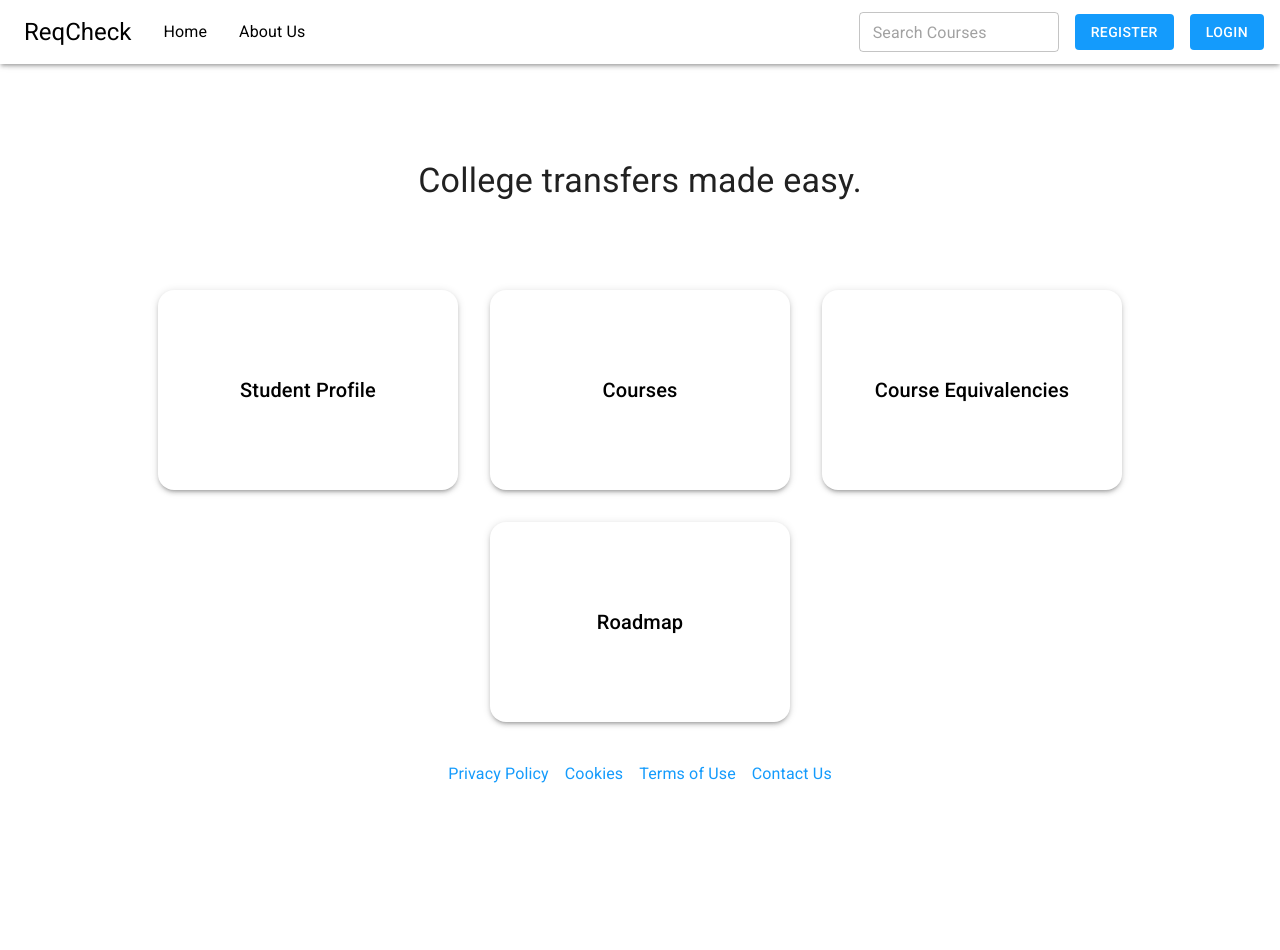
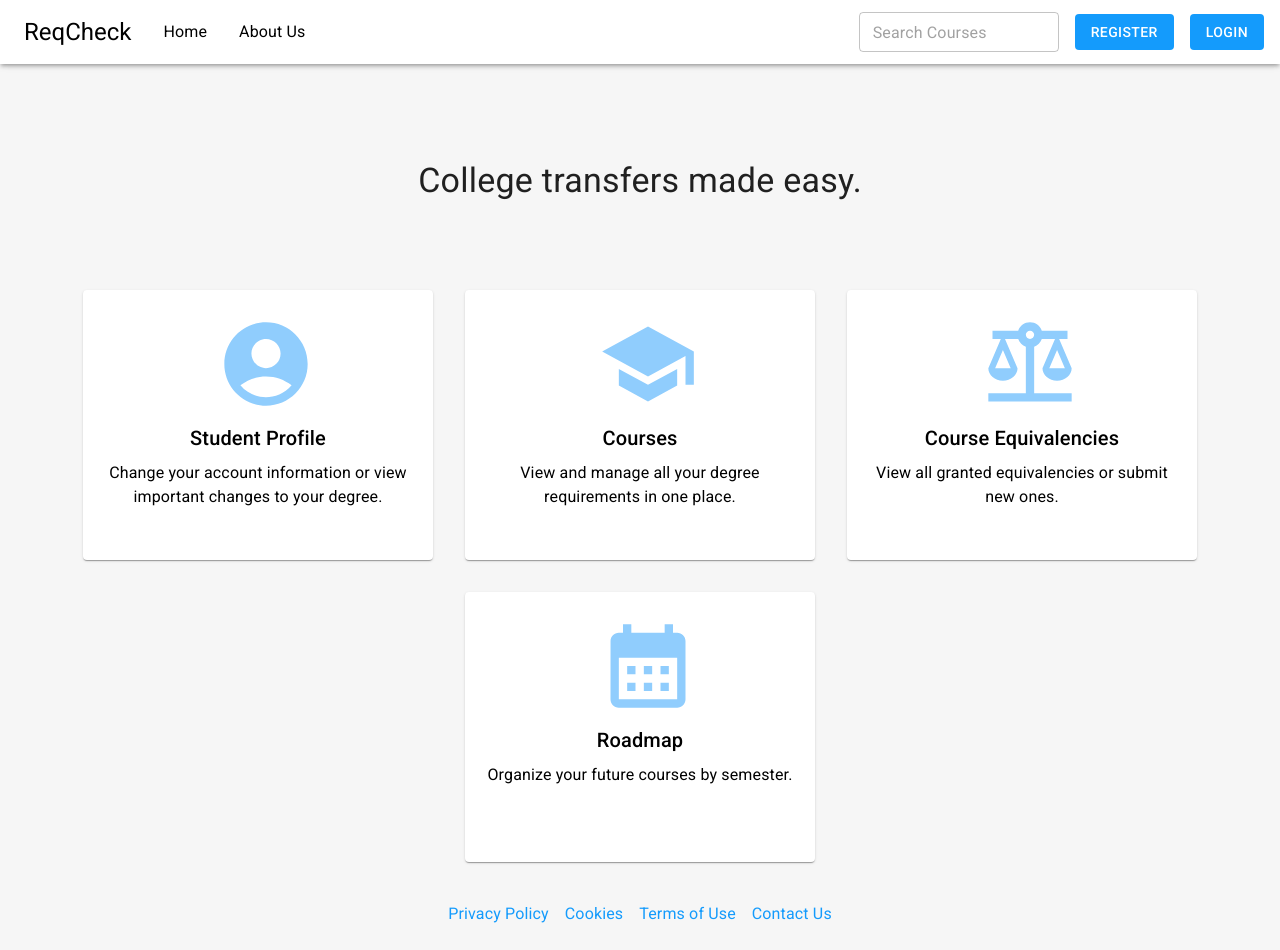
Before and after one commit to PianomanEric/reqcheck, a React (Create React App) app in the folder Milestones/M4/BetaPrototype/client/: page / in a window 1280 px wide. Before the commit the page ends 810 px from the top, so only its background shows below. Built offline with nearby package versions, Linux system fonts and the light colour scheme; no server answers.

Commit message:
Removed LinkBehavior from theme in favor of component prop. Edited theme colors. Cleaned up home page using MUI Cards.

```diff
--- a/Milestones/M4/BetaPrototype/client/src/assets/theme/index.js
+++ b/Milestones/M4/BetaPrototype/client/src/assets/theme/index.js
@@ -1,31 +1,15 @@
 import React from 'react';
 import createTheme from '@mui/material/styles/createTheme';
-import { Link } from 'react-router-dom';
-
-const LinkBehavior = React.forwardRef((props, ref) => {
-  const { href, ...other } = props;
-  // Map href (MUI) -> to (react-router)
-  if (props.to !== undefined && (props.to.length === 0 || props.to.charAt(0) === '#' || props.to.charAt(0) === '/')) {
-    return <Link ref={ref} to={href} {...other}>
-      {props.children}
-    </Link>;
-  } else {
-    let editedProps = {...other};
-    delete editedProps.to;
-    return (<a ref={ref} href={other.to} target="_blank" rel="noopener noreferrer" {...editedProps}>
-      {props.children}
-    </a>);
-  }
-});
 
 export const Colors = {
     primary: "#149BFC",
-    primary_dark: "#41529d",
-    primary_light: "#a2add3",
-    secondary: "#edd035",
-    secondary_dark: "#c9a92b",
-    secondary_light: "#f5de71",
+    primary_dark: "#024baa",
+    primary_light: "#90cdfd",
+    secondary: "#00c09c",
+    secondary_dark: "#009469",
+    secondary_light: "#a9e4d4",
     white: "#fff",
+    light_gray: "#F6F6F6",
     black: "#000"
 }
 
@@ -33,7 +17,8 @@ const theme = createTheme({
     palette: {
       mode: 'light',
       background: {
-        default: Colors.white,
+        default: Colors.light_gray,
+        white: Colors.white,
       },
       primary: {
           main: Colors.primary,
@@ -64,19 +49,11 @@ const theme = createTheme({
           }
         },
         MuiLink: {
-          defaultProps: {
-            component: LinkBehavior,
-          },
           styleOverrides: {
             root: {
               textDecoration: "none",
             }
           }
-        },
-        MuiButtonBase: {
-          defaultProps: {
-            LinkComponent: LinkBehavior,
-          },
         },
         MuiAppBar: {
           styleOverrides: {
--- a/Milestones/M4/BetaPrototype/client/src/layouts/Footer.js
+++ b/Milestones/M4/BetaPrototype/client/src/layouts/Footer.js
@@ -1,4 +1,5 @@
 import { Box, Link, Typography } from "@mui/material";
+import { Link as RouterLink } from "react-router-dom";
 
 const links = [
   "Privacy Policy",
@@ -9,7 +10,7 @@ const links = [
 
 function GenerateLinks() {
   return links.map((label) => (
-    <Link key={label} to="/" onClick={() => {alert(`${label} page is low priority and will not be implemented this semester`)}} sx={{
+    <Link key={label} component={RouterLink} to="/" onClick={() => {alert(`${label} page is low priority and will not be implemented this semester`)}} sx={{
       m: 1,
     }}>
       <Typography>
--- a/Milestones/M4/BetaPrototype/client/src/layouts/Navbar.js
+++ b/Milestones/M4/BetaPrototype/client/src/layouts/Navbar.js
@@ -16,6 +16,7 @@ import SearchIcon from '@mui/icons-material/Search';
 import { useEffect, useState } from "react";
 import axios from "axios";
 import LoginSignupDialog from '../components/LoginSignupDialog';
+import { Link as RouterLink } from "react-router-dom";
 
 // This is hard-coded for now, but we can use the backend to grab our filters later
 // Not sure what things we should include in the dropdown filter
@@ -79,7 +80,7 @@ export default function Navbar() {
         flexDirection: "row",
         alignItems: "center",
       }}>
-        <Link to="/">
+        <Link component={RouterLink} to="/">
           <Typography variant="h5" align="center" color="initial" sx={{
             px: 2,
             py: 1,
@@ -94,7 +95,7 @@ export default function Navbar() {
         flexDirection: "row",
         alignItems: "center",
       }}>
-        <Link to="/">
+        <Link component={RouterLink} to="/">
           <Typography variant="body1" align="center" color="initial" sx={{
             px: 2,
             py: 1,
@@ -102,7 +103,7 @@ export default function Navbar() {
             Home
           </Typography>
         </Link>
-        <Link to="/about">
+        <Link component={RouterLink} to="/about">
           <Typography variant="body1" align="center" color="initial" sx={{
             px: 2,
             py: 1,
--- a/Milestones/M4/BetaPrototype/client/src/pages/About.js
+++ b/Milestones/M4/BetaPrototype/client/src/pages/About.js
@@ -1,5 +1,6 @@
 import { Box, Link, Typography } from "@mui/material";
 import { useEffect } from "react";
+import { Link as RouterLink } from "react-router-dom";
 
 const teamMembers = [
     "Eric Falk",
@@ -32,7 +33,7 @@ export default function About() {
                 Team Members
             </Typography>
             {teamMembers.map((name) => (
-                <Link key={name} to={`/about/${getUrlName(name)}`}>
+                <Link component={RouterLink} key={name} to={`/about/${getUrlName(name)}`}>
                     <Typography variant="body1" align="center" sx={{
                         my: 2,
                     }}>
--- a/Milestones/M4/BetaPrototype/client/src/pages/Home.js
+++ b/Milestones/M4/BetaPrototype/client/src/pages/Home.js
@@ -1,22 +1,36 @@
-import { Box, Button, Grid, Link, Typography } from "@mui/material";
+import { Box, Button, Card, CardActionArea, CardContent, CardMedia, Grid, Link, Typography } from "@mui/material";
 import React, { useState, useEffect } from 'react';
+import { Link as RouterLink } from "react-router-dom";
+
+import CalendarMonthIcon from '@mui/icons-material/CalendarMonth';
+import AccountCircleIcon from '@mui/icons-material/AccountCircle';
+import BalanceIcon from '@mui/icons-material/Balance';
+import SchoolIcon from '@mui/icons-material/School';
 
 const pages = [
     {
         title: "Student Profile",
         path: "/profile",
+        description: "Change your account information or view important changes to your degree.",
+        icon: AccountCircleIcon,
     },
     {
         title: "Courses",
         path: "/courses",
+        description: "View and manage all your degree requirements in one place.",
+        icon: SchoolIcon,
     },
     {
         title: "Course Equivalencies",
         path: "/equivalencies",
+        description: "View all granted equivalencies or submit new ones.",
+        icon: BalanceIcon,
     },
     {
         title: "Roadmap",
         path: "/roadmap",
+        description: "Organize your future courses by semester.",
+        icon: CalendarMonthIcon,
     },
 ]
 
@@ -66,12 +80,16 @@ export default function Home() {
                             alignItems: "center",
                             justifyContent: "center",
                         }}>
-                            <Link to={page.path ? page.path : "/"} onClick={!page.path ? () => {
-                                alert(`The ${page.title} page will be implemented in Milestone 4`)
-                            } : undefined} sx={{
-                                p: 2,
+                            <Card sx={{
+                                width: "350px",
+                                height: "270px",
+                                m: 2,
                             }}>
-                                <Box sx={{
+                                <CardActionArea component={RouterLink} to={page.path ? page.path : "/"} sx={{
+                                    height: "100%",
+                                }}>
+                                {/*
+                                    sx={{
                                     bgcolor: "common.white",
                                     minHeight: "200px",
                                     width: "300px",
@@ -83,14 +101,30 @@ export default function Home() {
                                     "&:hover": {
                                         bgcolor: "#f6f6f6"
                                     }
-                                }}>
-                                    <Typography align="center" variant="h6" sx={{
+                                }}
+                                */}
+                                <CardContent>
+                                    <CardMedia component={page.icon} sx={{
+                                        width: "100%",
+                                        height: "100px",
+                                        color: "primary.light",
+                                        margin: 1,
+                                    }}>
+
+                                    </CardMedia>
+                                    <Typography gutterBottom align="center" variant="h6" sx={{
                                         color: "common.black"
                                     }}>
                                         {page.title}
                                     </Typography>
-                                </Box>
-                            </Link>
+                                    <Typography align="center" sx={{
+                                        color: "common.black"
+                                    }}>
+                                        {page.description}
+                                    </Typography>
+                                </CardContent>
+                                </CardActionArea>
+                            </Card>
                         </Grid>
                     ))
                 }
```
